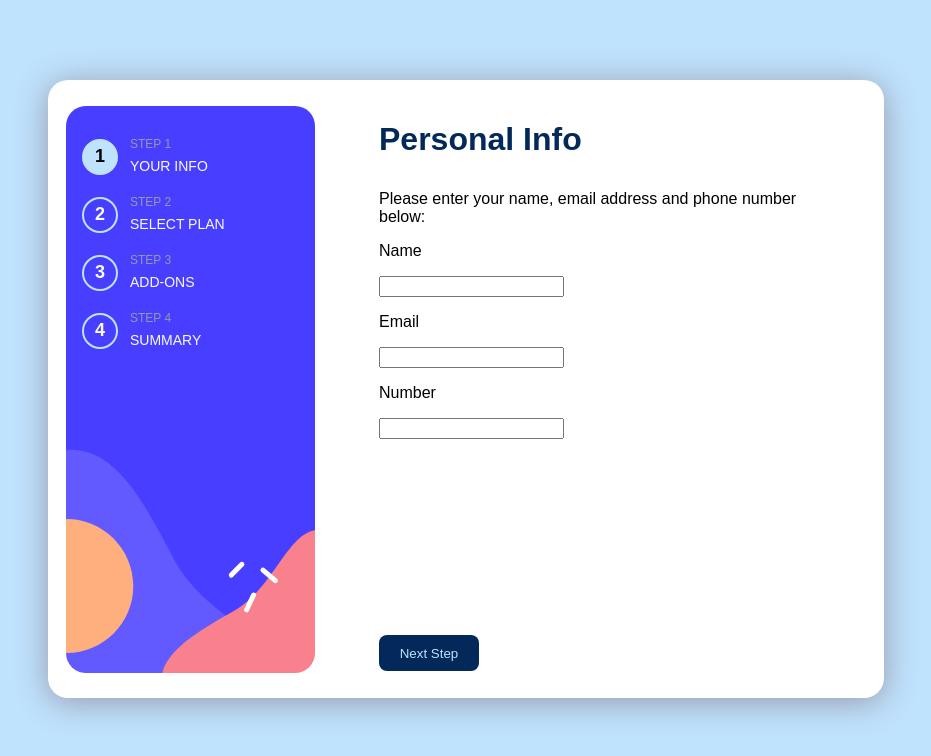
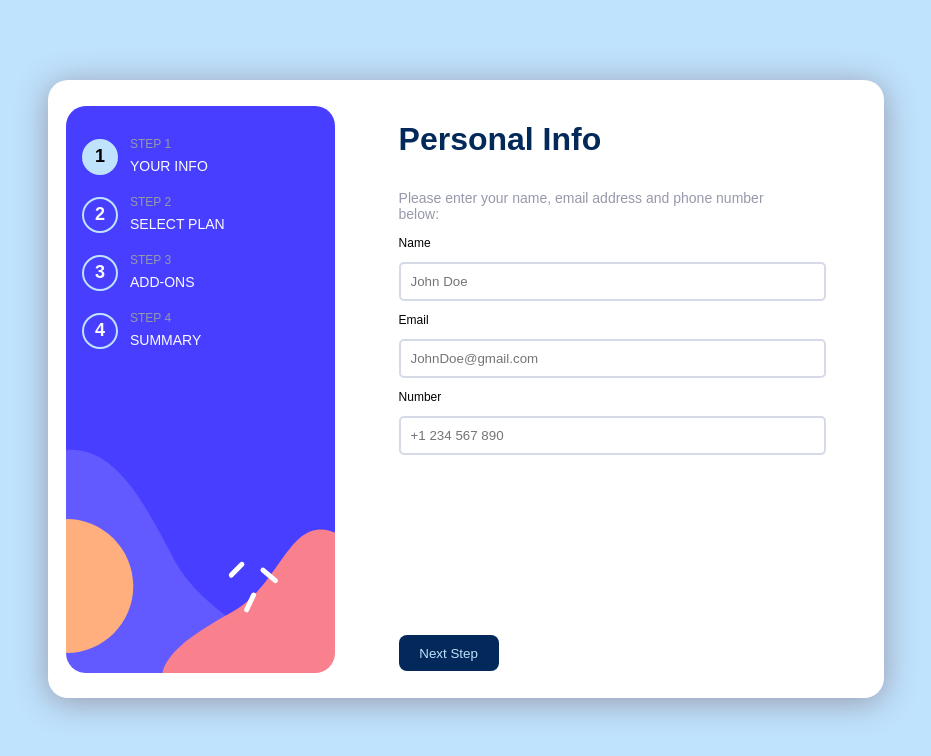
Before and after one commit to B4rsam/frontendmentors-multistepform, a React (Vite) app: page / in a window 1280 px wide. Shown: the top 756 px of the page, without its empty margins (174-1105 px from the left). Built offline with nearby package versions, Linux system fonts and the light colour scheme; the HTML template or start-up script is replaced by a standard one.

Commit message:
feat: step 1 form styling

```diff
--- a/src/components/formSection/FormSection.tsx
+++ b/src/components/formSection/FormSection.tsx
@@ -14,11 +14,11 @@ const FormSection : FC<formSection> = ({step}) => {
                     <div className={s.formSection}>
                         <p className={s.title}>Personal Info</p>
                         <p className={s.description}>Please enter your name, email address and phone number below:</p>
-                        <p>Name</p>
+                        <p className={s.formLabel}>Name</p>
                         <Form className={s.nameForm} type="textfield" placeHolder="John Doe"/>
-                        <p>Email</p>
+                        <p className={s.formLabel}>Email</p>
                         <Form className={s.nameForm} type="textfield" placeHolder="JohnDoe@gmail.com"/>
-                        <p>Number</p>
+                        <p className={s.formLabel}>Number</p>
                         <Form className={s.nameForm} type="textfield" placeHolder="+1 234 567 890"/>
                     </div>
                 )
--- a/src/components/formSection/formsection.module.sass
+++ b/src/components/formSection/formsection.module.sass
@@ -7,3 +7,10 @@
         color: $primaryBlue
         font-weight: 600
         font-size: 32px
+
+    .description
+        font-size: 14px
+        color: $neutralGray
+
+    .formLabel
+        font-size: 12px
--- a/src/components/primitives/Form/Form.tsx
+++ b/src/components/primitives/Form/Form.tsx
@@ -9,7 +9,7 @@ interface IForm {
 
 const Form : FC<IForm> = ({className, type, placeHolder, ...other}) => {
     return (
-        <input {...other} type={type} className={`${s.form} ${s[type]} ${className}`} />
+        <input {...other} type={type} className={`${s.form} ${s[type]} ${className}`} placeholder={placeHolder}/>
     )
 }
 
--- a/src/components/primitives/Form/form.module.sass
+++ b/src/components/primitives/Form/form.module.sass
@@ -0,0 +1,10 @@
+@import '../../../utils/mediaQuery'
+@import '../../../assets/palette'
+
+.form
+    appearance: none
+    padding: 10px
+    border: solid 2px
+    border-color: $neutralGrayLight
+    border-radius: 5px
+    width: 100%
```
